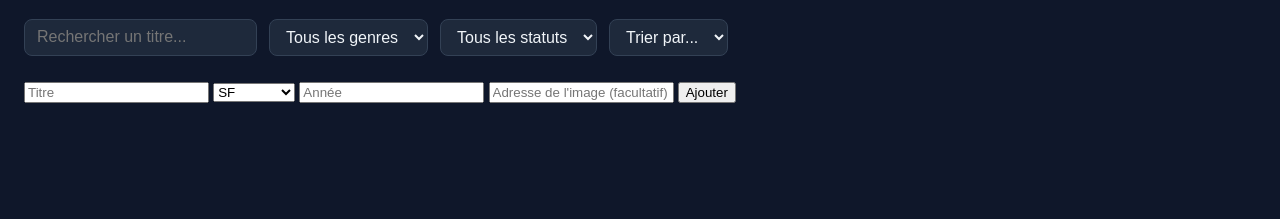
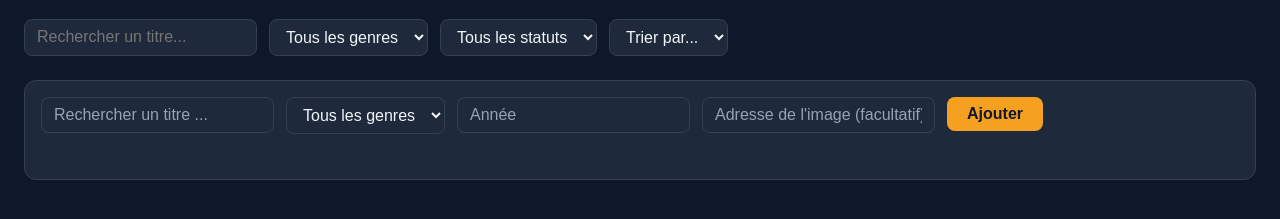
Before and after one commit to naizenn/projet-pra1, a plain HTML site: page index.html in a window 1280 px wide. Shown: the part 91-310 px from the top of the page. Drawn offline with Linux system fonts and the light colour scheme.

Commit message:
css du formulaire

```diff
--- a/asset/css/style.css
+++ b/asset/css/style.css
@@ -88,3 +88,63 @@ body {
   grid-template-columns: repeat(auto-fill, minmax(240px, 1fr));
   gap: 20px;
 }
+
+#controls input,
+#controls select,
+#formulaire input,
+#formulaire select {
+  padding: 8px 12px;
+  border: 1px solid #334155;
+  border-radius: 8px;
+  background: #1E293B;
+  color: #F1F5F9;
+  font-size: 1rem;
+}
+
+#formulaire {
+  display: flex;
+  flex-wrap: wrap;
+  align-items: flex-start;
+  gap: 12px;
+  margin: 0 0 24px;
+  padding: 16px;
+  background: #1E293B;
+  border: 1px solid #334155;
+  border-radius: 12px;
+}
+
+#formulaire input:focus,
+#formulaire select:focus,
+#controls input:focus,
+#controls select:focus {
+  outline: none;
+  border-color: #50B9A8;
+  box-shadow: 0 0 0 3px rgba(80, 185, 168, 0.25);
+}
+
+#formulaire input::placeholder {
+  color: #94A3B8;
+}
+
+#formulaire button[type="submit"] {
+  padding: 8px 20px;
+  border: none;
+  border-radius: 8px;
+  background: #F6A021;
+  color: #0F172A;
+  font-size: 1rem;
+  font-weight: 600;
+  cursor: pointer;
+}
+
+#formulaire button[type="submit"]:hover {
+  background: #e08f12;
+}
+
+#erreur {
+  flex-basis: 100%;
+  margin: 0;
+  min-height: 1.2em;
+  color: #E02A88;
+  font-size: 0.9rem;
+}
--- a/index.html
+++ b/index.html
@@ -45,8 +45,9 @@
   </section>
 
   <form id="formulaire">
-  <input type="text" id="titre" placeholder="Titre">
+  <input type="text" id="titre" placeholder="Rechercher un titre ...">
   <select id="genre">
+    <option value="genre">Tous les genres</option>
     <option value="SF">SF</option>
     <option value="Thriller">Thriller</option>
     <option value="Drame">Drame</option>
```
